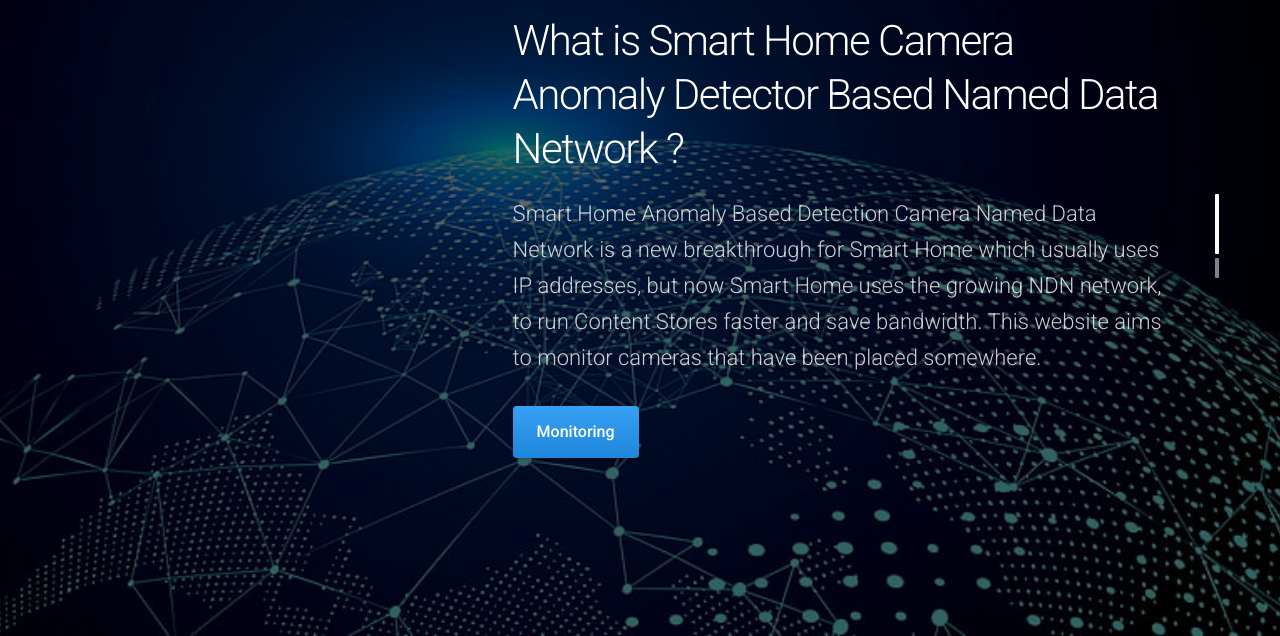
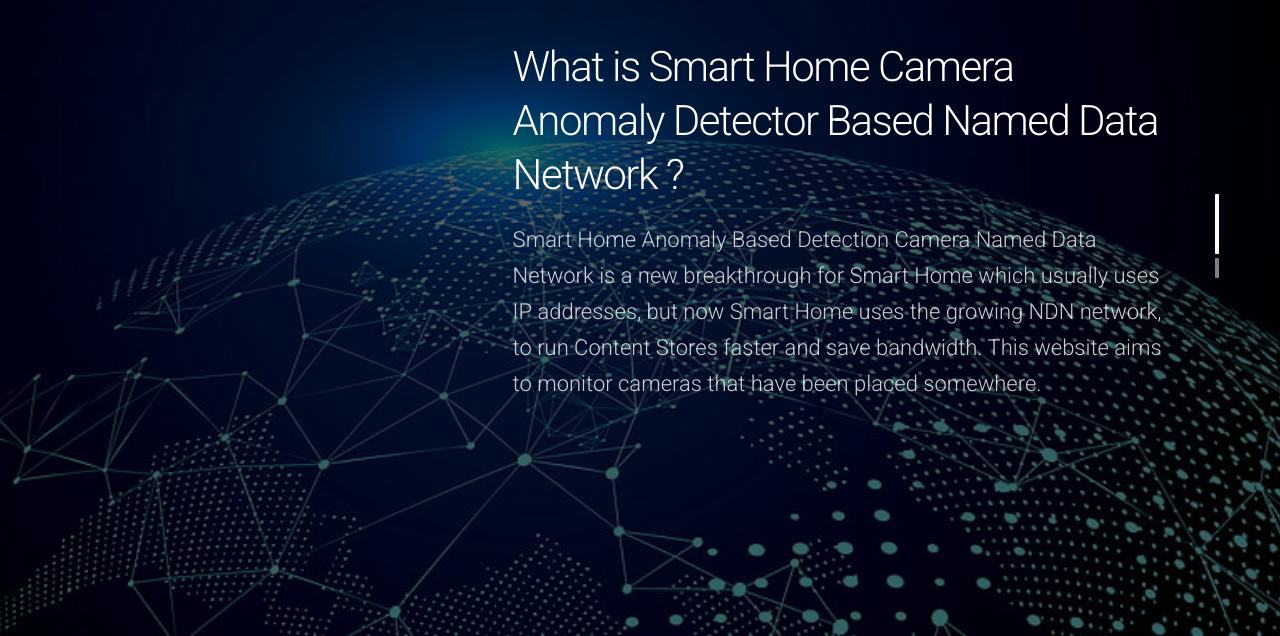
Before and after one commit to smarthomendn/smarthomendn.github.io, a plain HTML site: page index.html in a window 1280 px wide. Shown: the part 164-800 px from the top of the page. Drawn offline with nearby package versions, Linux system fonts and the light colour scheme.

Commit message:
Update index.html

```diff
--- a/index.html
+++ b/index.html
@@ -109,8 +109,6 @@
           <div class="fix-7-12 left toRight">
             <h1 class="ae-1">What is Smart Home Camera Anomaly Detector Based Named Data Network ?</h1>
             <p class="ae-2"><span class="opacity-8">Smart Home Anomaly Based Detection Camera Named Data Network is a new breakthrough for Smart Home which usually uses IP addresses, but now Smart Home uses the growing NDN network, to run Content Stores faster and save bandwidth. This website aims to monitor cameras that have been placed somewhere.</span></p>
-            </body>
-              <a class="button blue gradient crop ae-3">Monitoring</a>
           </div>
         </div>
 
```
